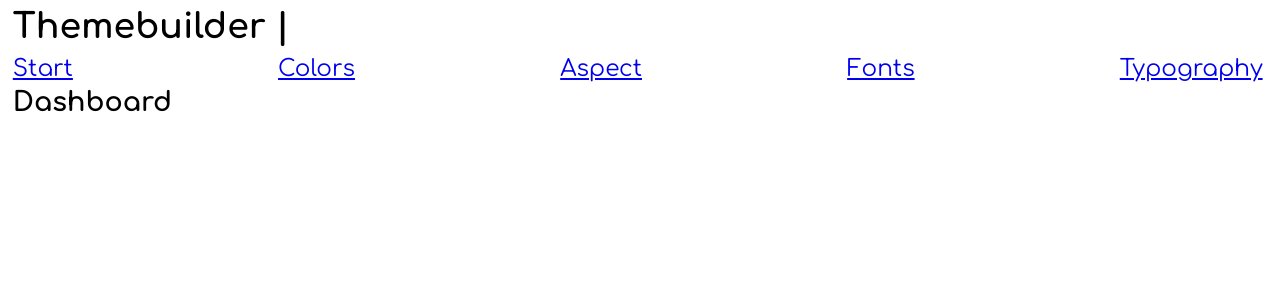
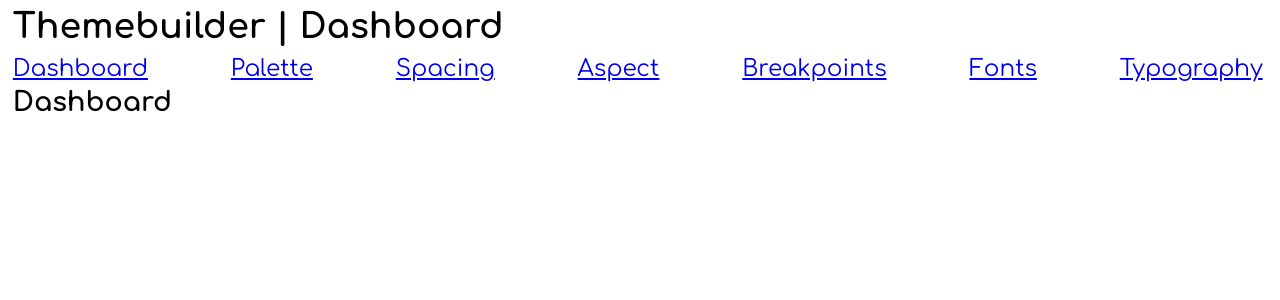
Before and after one commit to olemak/themebuilder, a React (Create React App) app: page / in a window 1280 px wide. Shown: the top 300 px of the page. Built offline with nearby package versions, Linux system fonts and the light colour scheme.

Commit message:
Refactored Routing

```diff
--- a/src/App.js
+++ b/src/App.js
@@ -1,34 +1,25 @@
 import React, { Component } from 'react';
 import { BrowserRouter as Router, Route, Link } from 'react-router-dom'
-import Dashboard from './components/Dashboard.jsx';
-import Palette from './components/Palette.jsx';
-import Aspect from './components/Aspect.jsx';
-import Fonts from './components/Fonts.jsx';
-import Typography from './components/Typography.jsx';
+import routes from './routes/routes.js'
 
 import './App.css';
 
 class App extends Component {
+
+
   render() {
     return (
       <Router>
-        <div className="App">
+        <div className="Themebuilder">
           <header className="Header">
-          <h2>Themebuilder | </h2>
-          <nav className="header__nav">
-            <Link to="/">Start</Link>
-            <Link to="/palette">Colors</Link>
-            <Link to="/aspect">Aspect</Link>
-            <Link to="/fonts">Fonts</Link>
-            <Link to="/typography">Typography</Link>
-          </nav>
+            <h2>Themebuilder | {routes().map(route=><Route exact={route.exact} path={route.path} component={()=><span> {route.name}</span>} key={`header-${route.name}`} />)}</h2>
+            <nav className="header__nav">
+              { routes().map(route=><Link to={route.path} key={`link-${route.name}`}>{route.name}</Link>) }
+            </nav>
           </header>
+
           <main>
-            <Route exact path="/" component={Dashboard} />
-            <Route exact path="/palette" component={Palette} />
-            <Route exact path="/aspect" component={Aspect} />
-            <Route exact path="/fonts" component={Fonts} />
-            <Route exact path="/typography" component={Typography} />
+            { routes().map(route=><Route exact={route.exact} path={route.path} key={`main-route-${route.name}`} component={route.component()}/>) }
           </main>
         </div>
       </Router>
--- /dev/null
+++ b/src/routes/routes.js
@@ -0,0 +1,32 @@
+import Aspect from '../components/Aspect.jsx';
+import Breakpoints from '../components/Breakpoints.jsx';
+import Dashboard from '../components/Dashboard.jsx';
+import Fonts from '../components/Fonts.jsx';
+import Palette from '../components/Palette.jsx';
+import Spacing from '../components/Spacing.jsx';
+import Typography from '../components/Typography.jsx';
+
+
+const routes = () => {
+    const components = {
+        Dashboard,
+        Palette,
+        Spacing,
+        Aspect,
+        Breakpoints,
+        Fonts,
+        Typography
+    };
+
+    return Object.keys( components ).map( component => {
+            return {
+                path: (component !== "Dashboard" ? `/${component.toLowerCase()}` : "/"),
+                exact : true,
+                name: component,
+                component: ()=>components[component]
+            }
+        }
+    );
+}
+
+export default routes;
```
